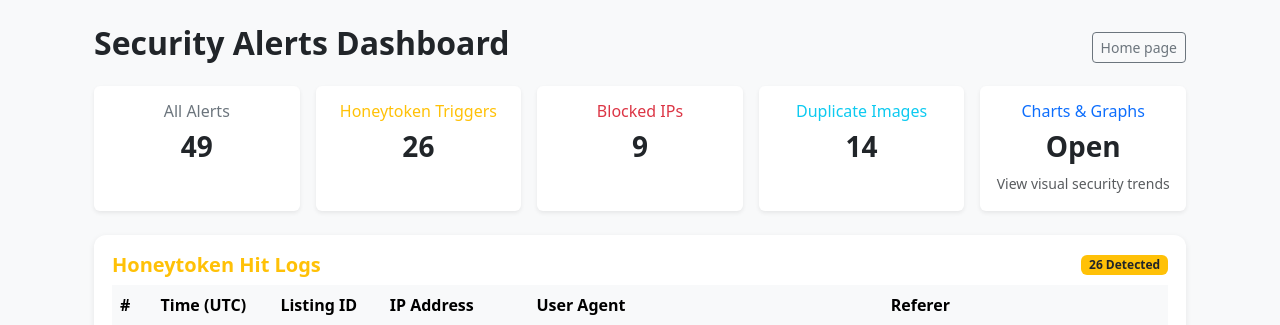
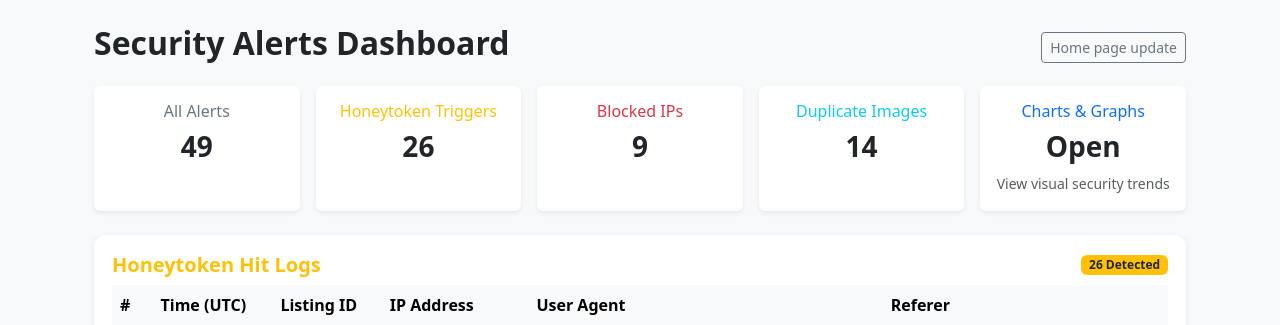
Before and after one commit to Anshhoool/Online-property-listing-scam-detectation, a Flask app: page /admin/alerts in a window 1280 px wide. Shown: the part 56-381 px from the top of the page. Run offline with Flask 2, Linux system fonts and the light colour scheme; the visitor is signed in with stand-in values (Sample User, id 1); data comes from the database, SQL or seed files in the repository; some libraries are stand-ins or nearby versions.

Commit message:
Explain change

```diff
--- a/templates/admin_alerts.html
+++ b/templates/admin_alerts.html
@@ -33,7 +33,7 @@
   <div class="d-flex justify-content-between align-items-center mb-3">
     <h2 class="fw-bold">Security Alerts Dashboard</h2>
     <div>
-      <a href="{{ url_for('index') }}" class="btn btn-outline-secondary btn-sm">Home page</a>
+      <a href="{{ url_for('index') }}" class="btn btn-outline-secondary btn-sm">Home page update</a>
     </div>
   </div>
 
```
